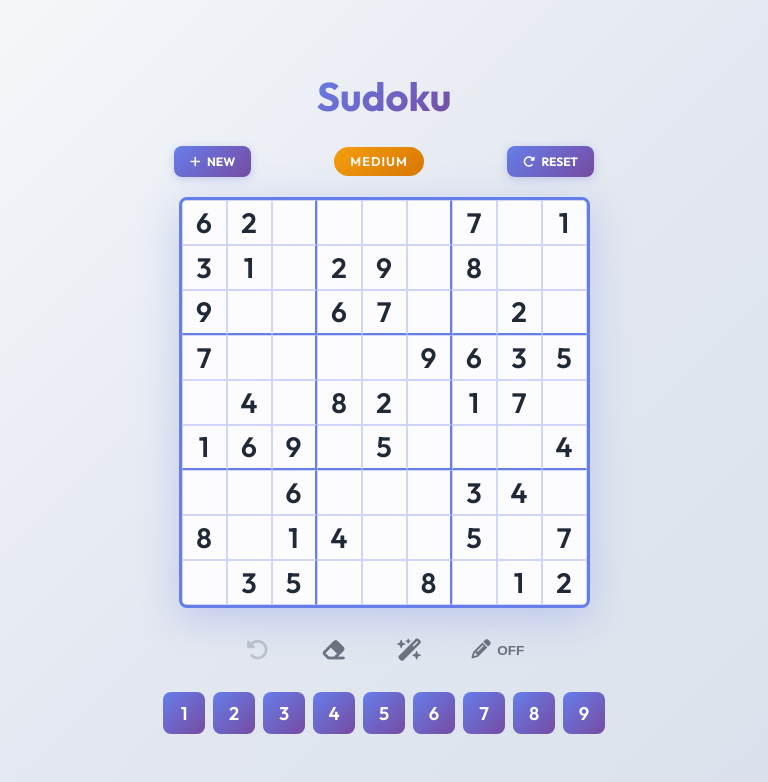
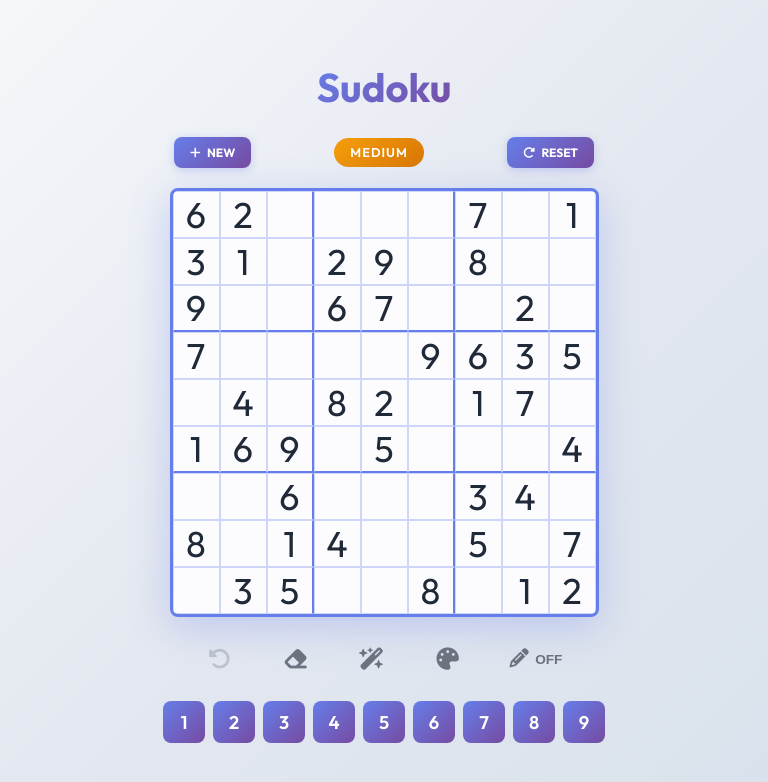
Before and after one commit to ckdoan1/sudoku, a React (Vite) app: page / in a window 768 px wide. Shown: the top 782 px of the page. Built offline with nearby package versions, Linux system fonts and the light colour scheme.

Commit message:
Fix some sizing

```diff
--- a/src/App.css
+++ b/src/App.css
@@ -176,13 +176,13 @@ html, body {
 }
 
 .cell {
-  width: 50px;
-  height: 50px;
+  width: 52px;
+  height: 52px;
   display: flex;
   align-items: center;
   justify-content: center;
-  font-size: 2rem;
-  font-weight: 600;
+  font-size: 2.5rem;
+  font-weight: 500;
   border: 1px solid rgba(102, 126, 234, 0.3);
   cursor: pointer;
   transition: all 0.15s ease;
@@ -191,7 +191,7 @@ html, body {
 
 .cell.initial {
   color: #1f2937;
-  font-weight: 600;
+  font-weight: 500;
   cursor: pointer;
 }
 
@@ -273,7 +273,7 @@ html, body {
   display: flex;
   align-items: center;
   justify-content: center;
-  font-size: 0.75rem;
+  font-size: 1rem;
   font-weight: 600;
   color: #f472b6;
   line-height: 1;
@@ -282,9 +282,7 @@ html, body {
 
 .note-number.auto {
   color: #4b5563;
-  font-weight: 600;
   font-style: italic;
-  font-size: 0.75rem;
 }
 
 .note-number.highlighted {
@@ -562,17 +560,13 @@ html, body {
   .cell {
     width: calc((100vw - 1rem - 10px) / 9);
     height: calc((100vw - 1rem - 10px) / 9);
-    max-width: 38px;
-    max-height: 38px;
-    font-size: 1.4rem;
+    max-width: 40px;
+    max-height: 40px;
+    font-size: 1.8rem;
   }
 
   .note-number {
-    font-size: 0.5rem;
-  }
-
-  .note-number.auto {
-    font-size: 0.5rem;
+    font-size: 0.7rem;
   }
 
   .controls {
@@ -681,12 +675,11 @@ html, body {
   .cell {
     width: calc((100vw - 0.5rem - 10px) / 9);
     height: calc((100vw - 0.5rem - 10px) / 9);
-    font-size: 1.2rem;
+    font-size: 1.5rem;
   }
 
-  .note-number,
-  .note-number.auto {
-    font-size: 0.45rem;
+  .note-number {
+    font-size: 0.6rem;
   }
 
   .number-pad {
@@ -742,14 +735,13 @@ html, body {
   }
 
   .cell {
-    width: 45px;
-    height: 45px;
-    font-size: 1.75rem;
+    width: 47px;
+    height: 47px;
+    font-size: 2.25rem;
   }
 
-  .note-number,
-  .note-number.auto {
-    font-size: 0.65rem;
+  .note-number {
+    font-size: 0.9rem;
   }
 
   .number-btn {
--- a/src/App.jsx
+++ b/src/App.jsx
@@ -361,6 +361,7 @@ function App() {
   const [autoNotes, setAutoNotes] = useState(createEmptyNotes)
   const [selectedCell, setSelectedCell] = useState(null)
   const [isNotesMode, setIsNotesMode] = useState(false)
+  const [unifyNoteColors, setUnifyNoteColors] = useState(false)
   const [history, setHistory] = useState([])
   const [highlightedNumber, setHighlightedNumber] = useState(null)
   const [highlightedCell, setHighlightedCell] = useState(null)
@@ -887,7 +888,7 @@ function App() {
             return (
               <span
                 key={num}
-                className={`note-number ${isAutoNote ? 'auto' : ''} ${isHighlighted ? 'highlighted' : ''}`}
+                className={`note-number ${(isAutoNote || unifyNoteColors) ? 'auto' : ''} ${isHighlighted ? 'highlighted' : ''}`}
               >
                 {hasNote ? num : ''}
               </span>
@@ -1009,6 +1010,13 @@ function App() {
             <i className="fa-solid fa-wand-magic-sparkles"></i>
           </button>
           <button
+            className={`icon-btn ${unifyNoteColors ? 'active' : ''}`}
+            onClick={() => setUnifyNoteColors(!unifyNoteColors)}
+            title="Unify note colors"
+          >
+            <i className="fa-solid fa-palette"></i>
+          </button>
+          <button
             className={`icon-btn with-text ${isNotesMode ? 'active' : ''}`}
             onClick={() => setIsNotesMode(!isNotesMode)}
           >
```
